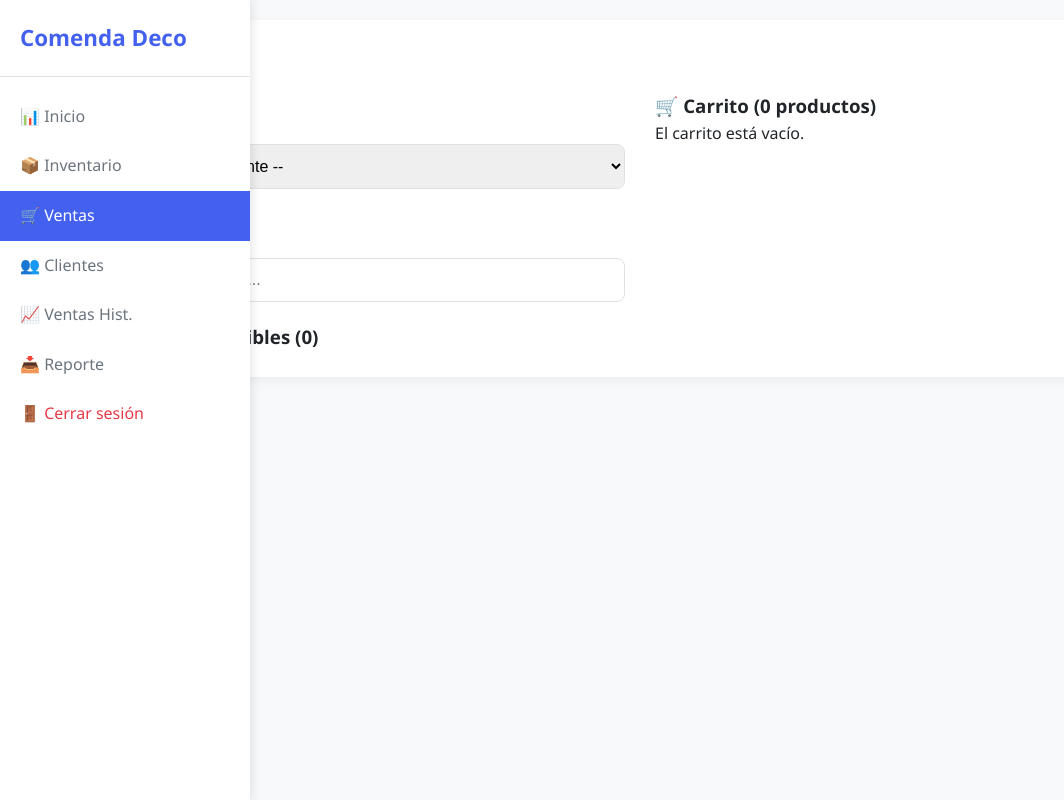
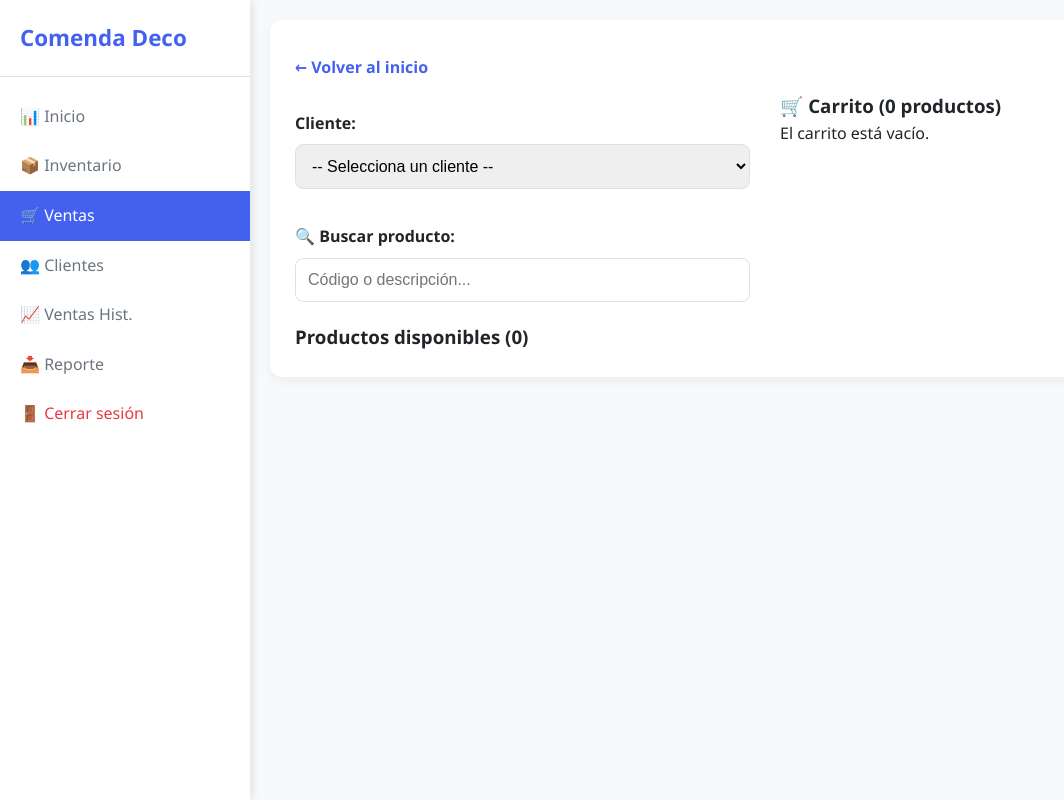
Before and after one commit to mm4te/Sistema-de-gestion-, a Flask app: template templates/ventas.html in a window 1280 px wide. Shown: the whole page, without its empty margins (0-1064 px from the left). Run offline with Flask 3, Linux system fonts and the light colour scheme; the template is opened without the code that fills it, so the values that code supplies are empty.

Commit message:
fix ventas

```diff
--- a/templates/ventas.html
+++ b/templates/ventas.html
@@ -63,7 +63,7 @@
       <a href="/logout" style="margin-top: auto; color: #e63946;"><span>🚪 Cerrar sesión</span></a>
     </div>
 
-    <div class="container">
+    <div class="main-content">
       <main>
         <a href="/" class="back-link">← Volver al inicio</a>
 
```
Also changed, not shown: negocio.db, 1 other file.
